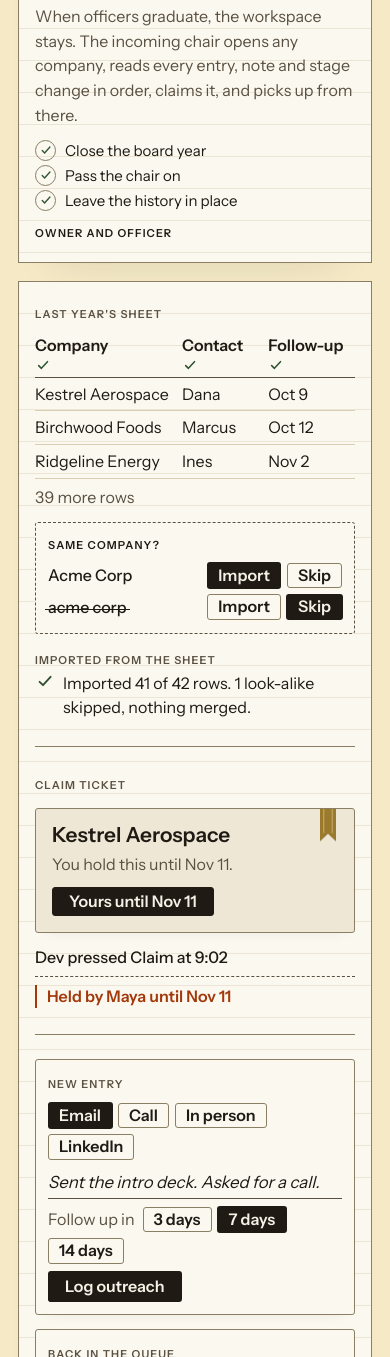
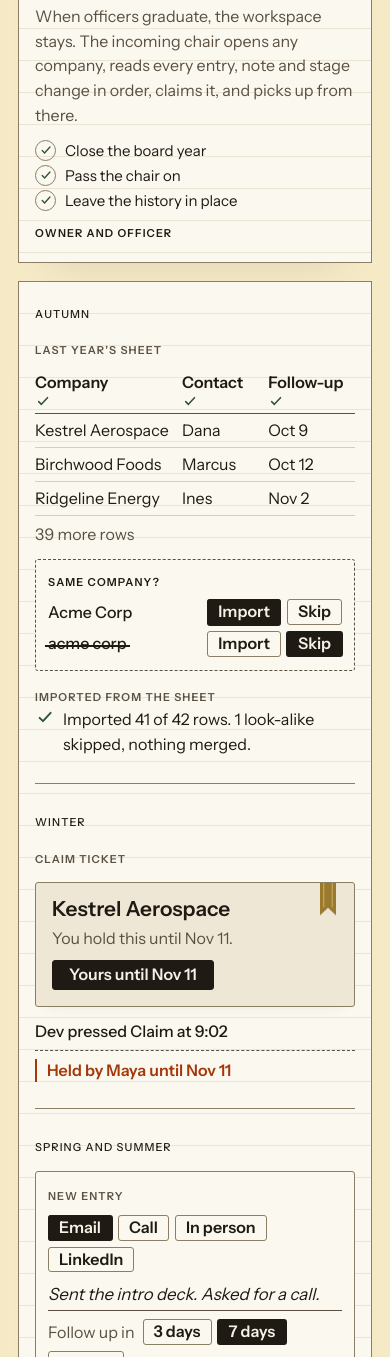
Before and after one commit to Parth-Kdot/Coppice-CRM, a Next.js app: page / in a window 390 px wide. Shown: the part 6154-7511 px from the top of the page. Built offline with nearby package versions, Linux system fonts and the light colour scheme.

Commit message:
Label each right page pane with its season on phone and static layouts

```diff
--- a/app/demo/_ledger/landing/seasons-book.tsx
+++ b/app/demo/_ledger/landing/seasons-book.tsx
@@ -69,6 +69,7 @@ export function RightPage() {
     <>
       {/* Autumn: the old sheet is read, its columns are mapped, a look-alike pair is decided, the summary lands. */}
       <section className="ld-pane ld-pane-import" data-i="0">
+        <p className="lg-sc ld-pane-season">Autumn</p>
         <p className="lg-sc ld-ledger-title">{sheet.title}</p>
         <div className="ld-old">
           <div className="ld-old-head">
@@ -121,6 +122,7 @@ export function RightPage() {
 
       {/* Winter: the claim ticket for Kestrel, then a second officer's attempt. */}
       <section className="ld-pane ld-pane-claim" data-i="1">
+        <p className="lg-sc ld-pane-season">Winter</p>
         <p className="lg-sc ld-ledger-title">{claim.title}</p>
         <div className="ld-ticket">
           <Ribbon size="lg" className="ld-ticket-ribbon" />
@@ -147,6 +149,7 @@ export function RightPage() {
       {/* Spring and summer: the log entry becomes the first ledger row, the company comes back when it
           is due, and at turnover the chair line changes while every row above stays. */}
       <section className="ld-pane ld-pane-ledger" data-i="2">
+        <p className="lg-sc ld-pane-season">Spring and summer</p>
         <div className="ld-log">
           <p className="lg-sc ld-ledger-title">{log.title}</p>
           <div className="ld-picks ld-log-channels">
```
